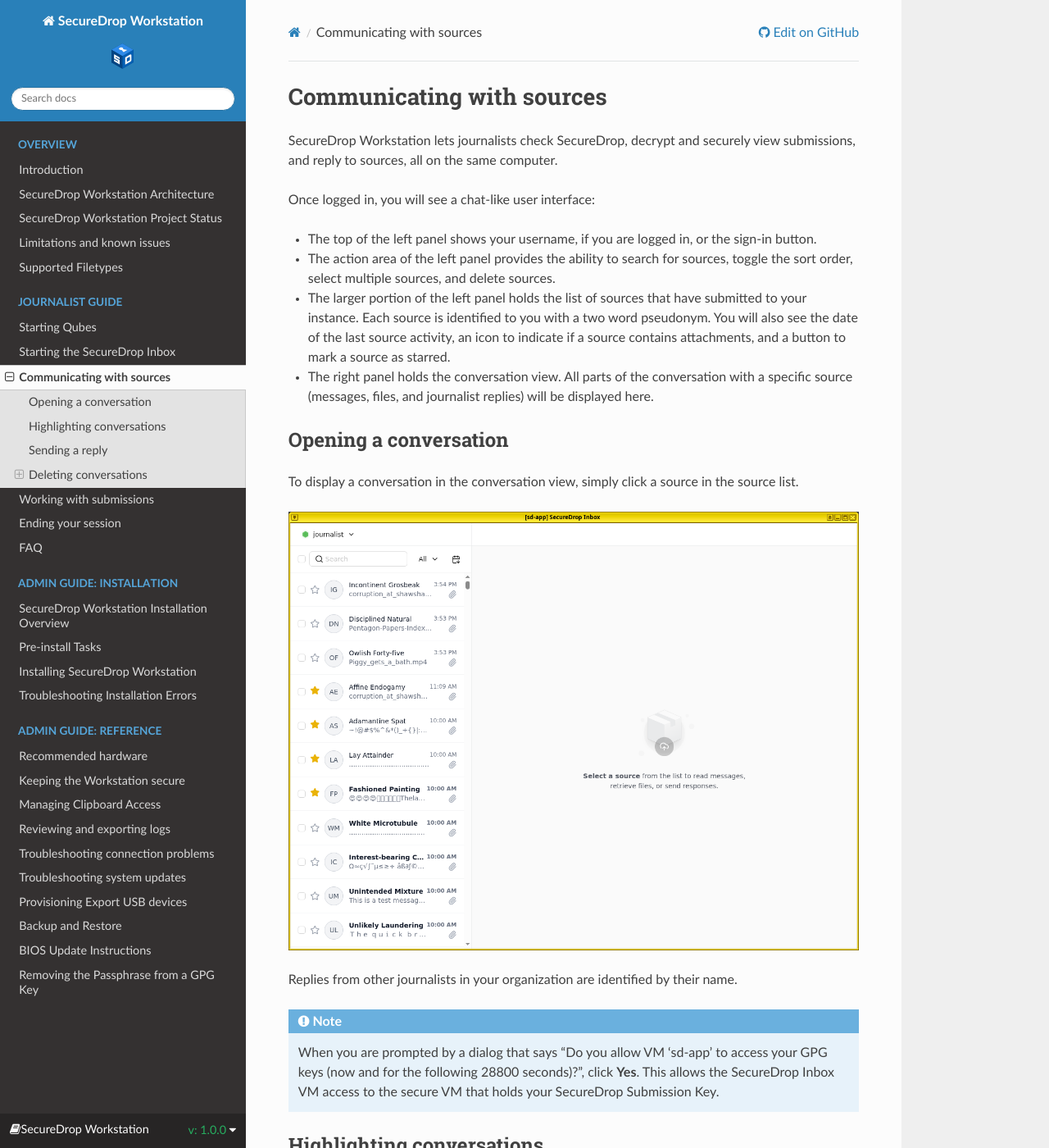
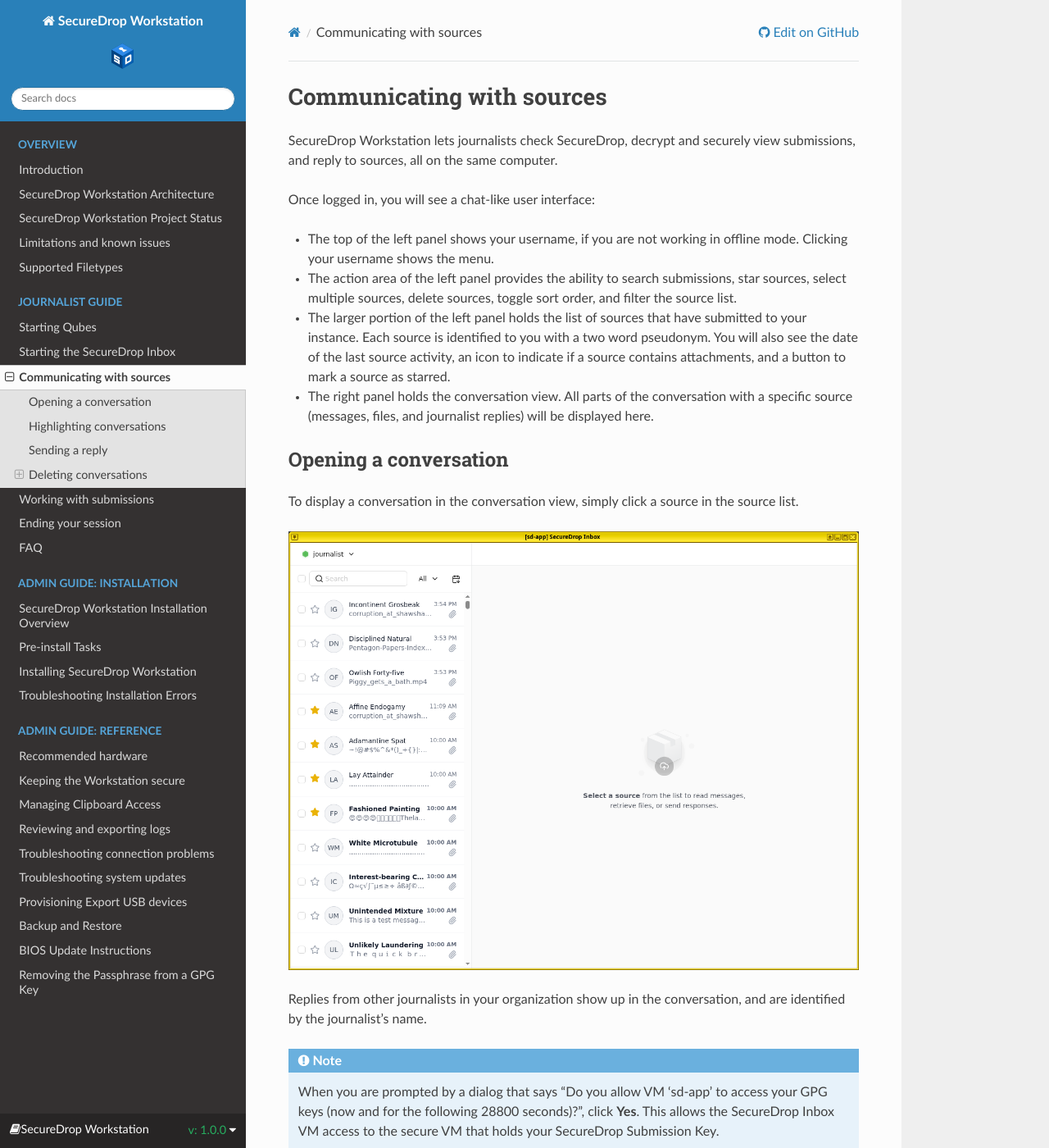
Before and after one commit to freedomofpress/securedrop-workstation-docs, a Sphinx documentation site: the page built from docs/journalist/sources.rst, in a window 1280 px wide and 1400 px high. Shown: the whole window at 82% size. Built offline with Sphinx 7.4.7 and the Read the Docs theme 3.1.0, drawn with Linux system fonts in a browser that asks for light colours.

Commit message:
update to refelct actual UI

```diff
--- a/docs/journalist/sources.rst
+++ b/docs/journalist/sources.rst
@@ -6,11 +6,9 @@
 
 Once logged in, you will see a chat-like user interface:
 
-- The top of the left panel shows your username, if you are logged in, or the
-  sign-in button.
+- The top of the left panel shows your username, if you are not working in offline mode. Clicking your username shows the menu.
 
-- The action area of the left panel provides the ability to search for sources,
-  toggle the sort order, select multiple sources, and delete sources.
+- The action area of the left panel provides the ability to search submissions, star sources, select multiple sources, delete sources, toggle sort order, and filter the source list.
 
 - The larger portion of the left panel holds the list of sources that have submitted to your
   instance. Each source is identified to you with a two word pseudonym. You will also
@@ -21,7 +19,6 @@
   with a specific source (messages, files, and journalist replies) will be
   displayed here.
 
-
 Opening a conversation
 ----------------------
 
@@ -30,7 +27,7 @@
 
 |screenshot_sdapp_main_view|
 
-Replies from other journalists in your organization are identified by their name.
+Replies from other journalists in your organization show up in the conversation, and are identified by the journalist's name.
 
 .. note:: When you are prompted by a dialog that says “Do you allow VM
    'sd-app' to access your GPG keys (now and for the following 28800
```
